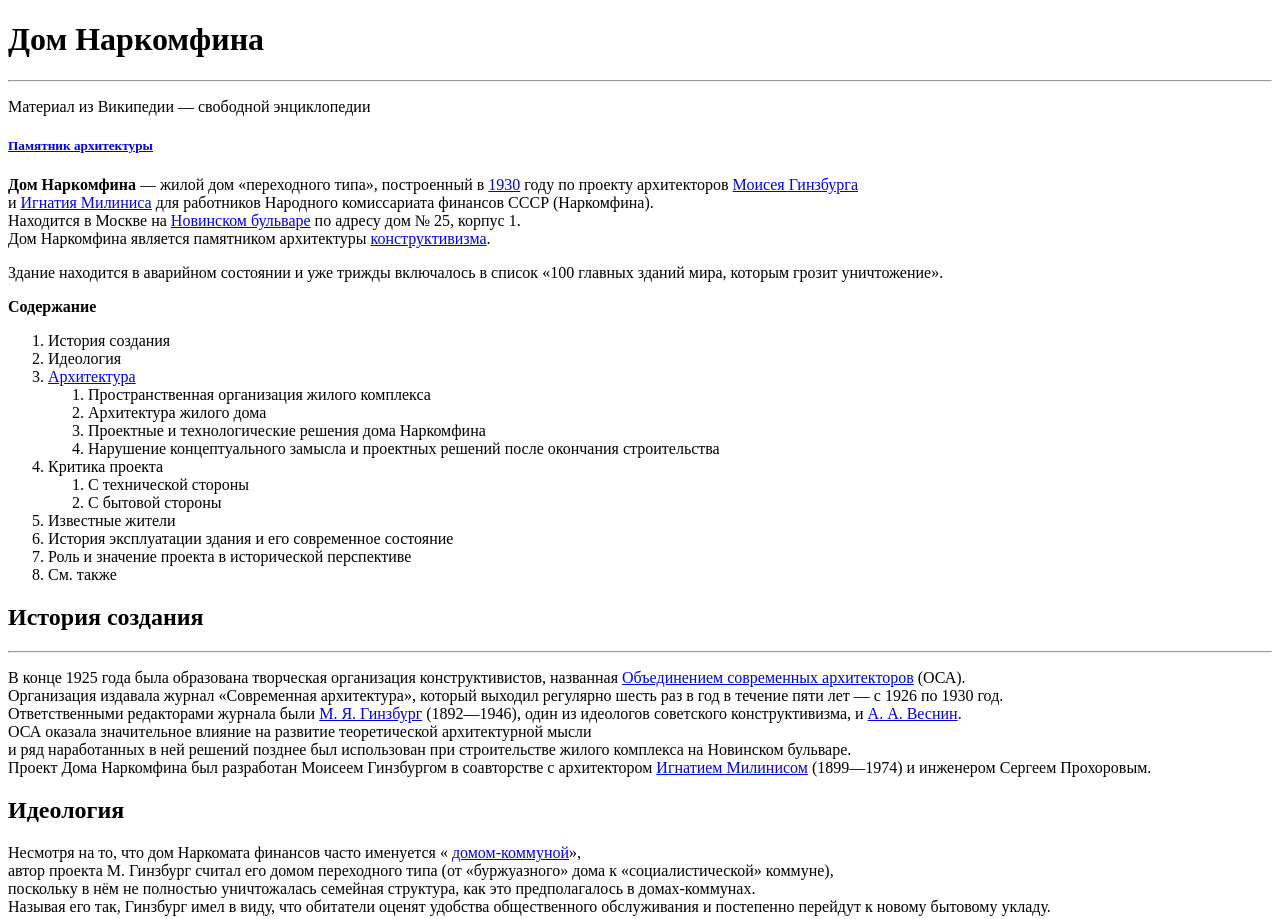
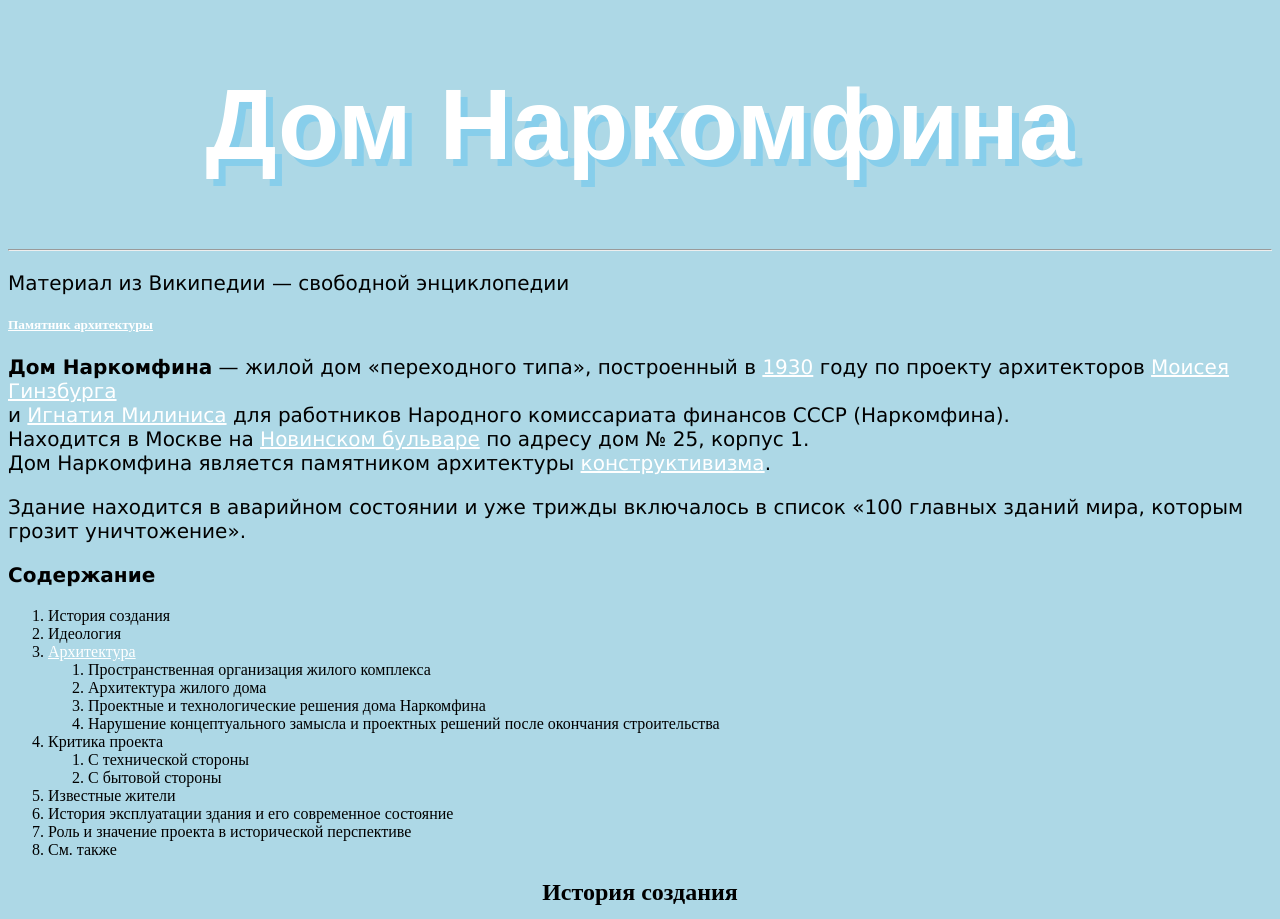
Before and after one commit to blaggawagh/HSEDC2017-Wikimedium-Vorona, a plain HTML site: page Dom_Narkomfina.html in a window 1280 px wide. Shown: the top 919 px of the page. Drawn offline with Linux system fonts and the light colour scheme.

Commit message:
CSS elements

```diff
--- a/Dom_Narkomfina.html
+++ b/Dom_Narkomfina.html
@@ -2,6 +2,29 @@
 <html lang="en">
 
   <head>
+    <style media="screen">
+    body {
+    background-color: lightblue;
+}
+    h1 {
+      font-family: fantasy;
+      font-size: 100px;
+      color: white;
+      text-align: center;
+      text-shadow: 7px 7px #87CEEB;
+    }
+    p {
+    font-family: verdana;
+    font-size: 20px;
+}
+    h2 {
+      text-align: center;
+    }
+/* selected link */
+a:link {
+    color: white;
+}
+    </style>
     <meta charset="utf-8">
     <title>Дом_Наркомфина</title>
   </head>
@@ -260,7 +283,7 @@
      что «утопизм и стремление к реформированию повседневной жизни, положенные в основу проекта дома Наркомфина, впали в немилость практически сразу по его завершении.<br>
      С началом пятилетки и консолидации власти Сталиным заложенные в проект идеи коллективизма и феминизма были отвергнуты как левацкие и троцкистские».</p>
 
- <h2>idИзвестные жители</h2>
+ <h2>Известные жители</h2>
 
  <ul>
    <li>Антонов-Овсеенко Владимир Александрович, кв. 49 — нарком юстиции РСФСР, с женой Софьей Ивановной Левиной.</li>
```
